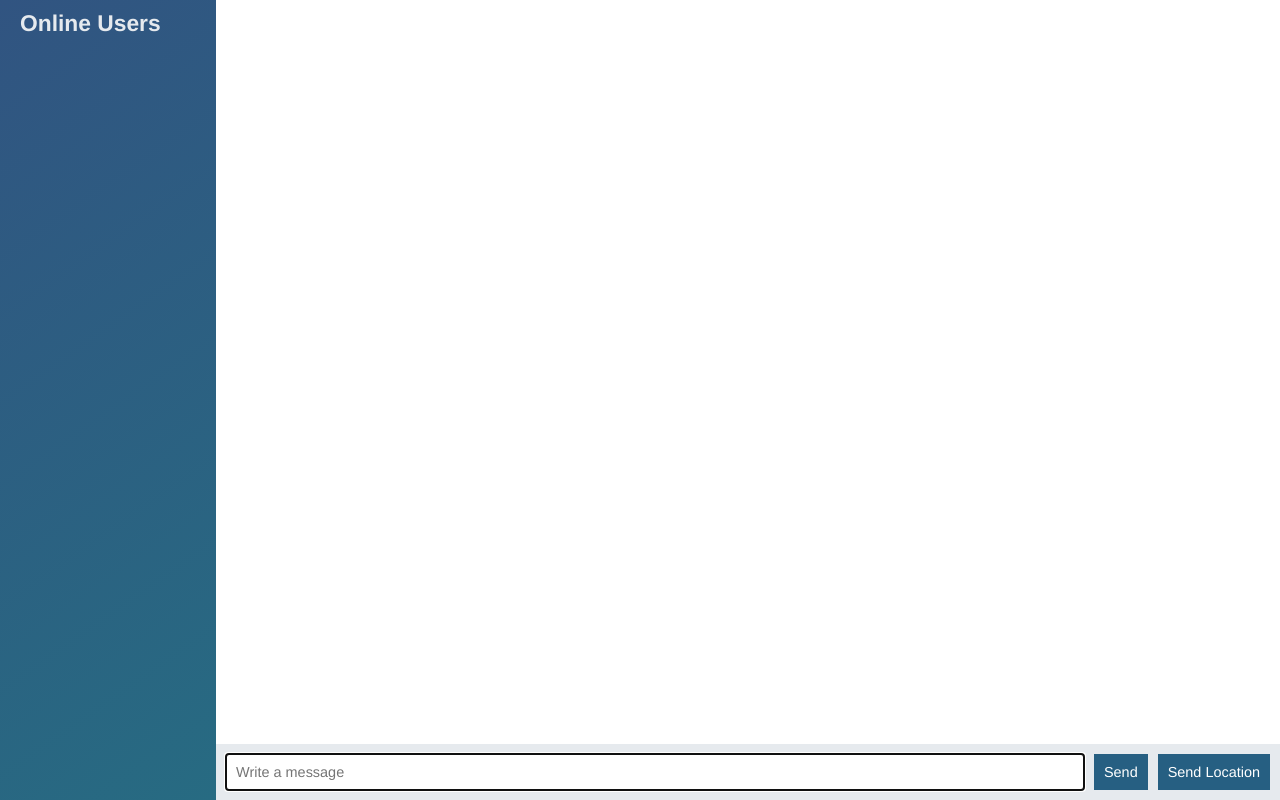
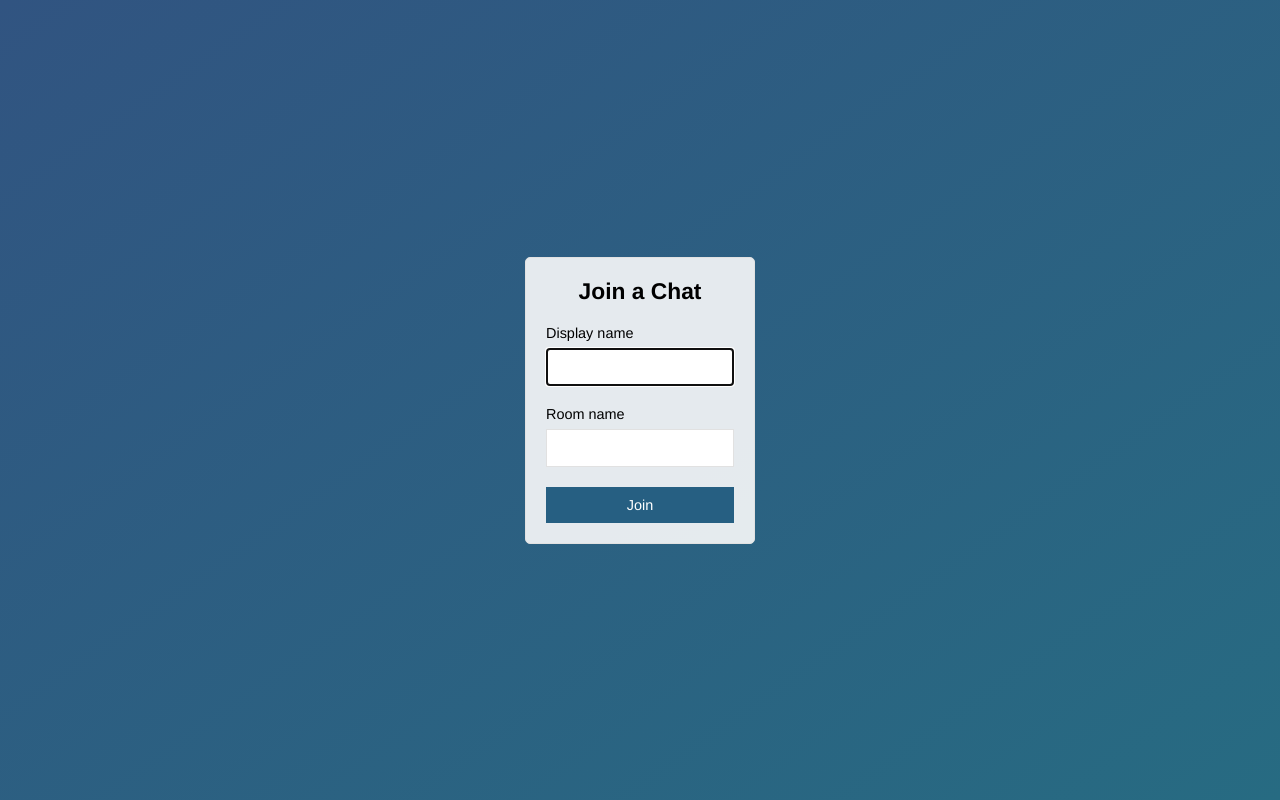
Before and after one commit to epratt86/node-chat-app, a website: page public/index.html in a window 1280 px wide. Drawn offline with nearby package versions, Linux system fonts and the light colour scheme; no server answers.

Commit message:
Add join page

```diff
--- a/public/index.html
+++ b/public/index.html
@@ -1,56 +1,30 @@
 <!DOCTYPE html>
 <html lang="en" dir="ltr">
   <head>
-    <meta charset="utf-8">
+    <meta name="viewport" content"width=device-width, initial-scale=1, user-scalable=no">
     <link rel="stylesheet" href="/css/styles.css">
-    <title>Chat App</title>
+    <title>Chat | ChatApp</title>
   </head>
-  <body class="chat">
+  <body class="centered-form">
 
-  <div class="chat__sidebar">
-    <h3>Online Users</h3>
-    <div id="users"></div>
-  </div>
+      <div class="centered-form__form">
+        <form action="/chat.html">
+          <div class="form-field">
+            <h3>Join a Chat</h3>
+          </div>
+          <div class="form-field">
+            <label>Display name</label>
+            <input type="text" name="name" autofocus>
+          </div>
+          <div class="form-field">
+            <label>Room name</label>
+            <input type="text" name="room">
+          </div>
+          <div class="form-field">
+            <button>Join</button>
+          </div>
+        </form>
+      </div>
 
-  <div class="chat__main">
-    <ol id="messages" class="chat__messages"></ol>
-
-    <div class="chat__footer">
-      <form id="message-form">
-        <input type="text" name="message" placeholder="Write a message" autofocus autocomplete="off">
-        <button>Send</button>
-      </form>
-      <button id="send-location">Send Location</button>
-    </div>
-  </div>
-    <script id="message-template" type="text/template">
-      <li class="message">
-        <div class="message__title">
-          <h4>{{from}}</h4>
-          <span>{{createdAt}}</span>
-        </div>
-        <div class="message__body">
-          <p>{{text}}</p>
-        </div>
-      </li>
-    </script>
-
-    <script id="location-message-template" type="text/template">
-      <li class="message">
-        <div class="message__title">
-          <h4>{{from}}</h4>
-          <span>{{createdAt}}</span>
-        </div>
-        <div class="message__body">
-          <p><a href="{{url}}" target="_blank">My current location</a></p>
-        </div>
-      </li>
-    </script>
-
-    <script src="/socket.io/socket.io.js"></script>
-    <script src="/js/libs/moment.js"></script>
-    <script src="/js/libs/mustache.js"></script>
-    <script src="/js/index.js"></script>
   </body>
-
 </html>
```
Also changed, not shown: public/chat.html (added, +56 -0 lines), public/js/chat.js (renamed from public/js/index.js).
